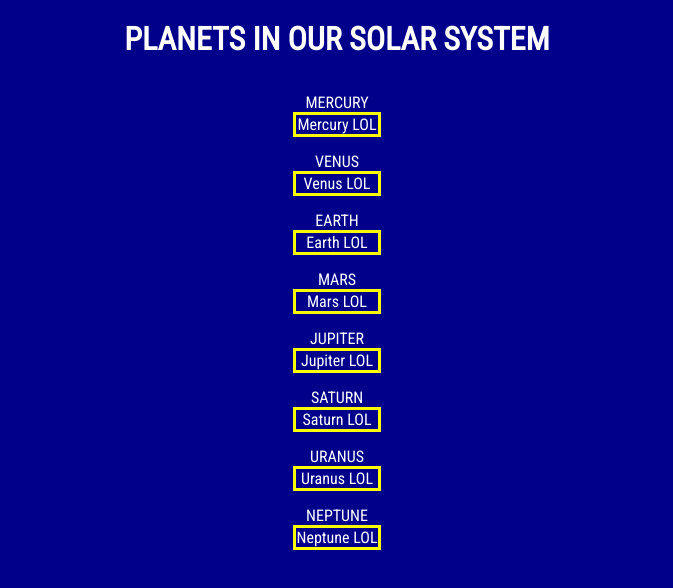
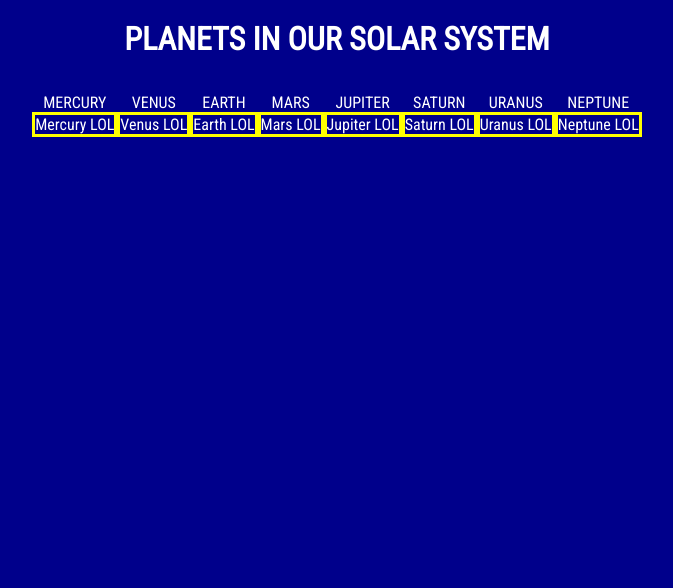
Before and after one commit to Student235555/solar-system-facts, a React (Create React App) app: page / in a window 1280 px wide. Shown: the top 588 px of the page, without its empty margins (303-976 px from the left). Built offline with nearby package versions, Linux system fonts and the light colour scheme.

Commit message:
Change list display

```diff
--- a/src/styles/PlanetsList.css
+++ b/src/styles/PlanetsList.css
@@ -1,4 +1,6 @@
 .UlPlanetsList{
-    display: inline-block;
+    display: flex;
+    flex-direction: row;
+    justify-content: center;
     list-style: none;
 }
```
